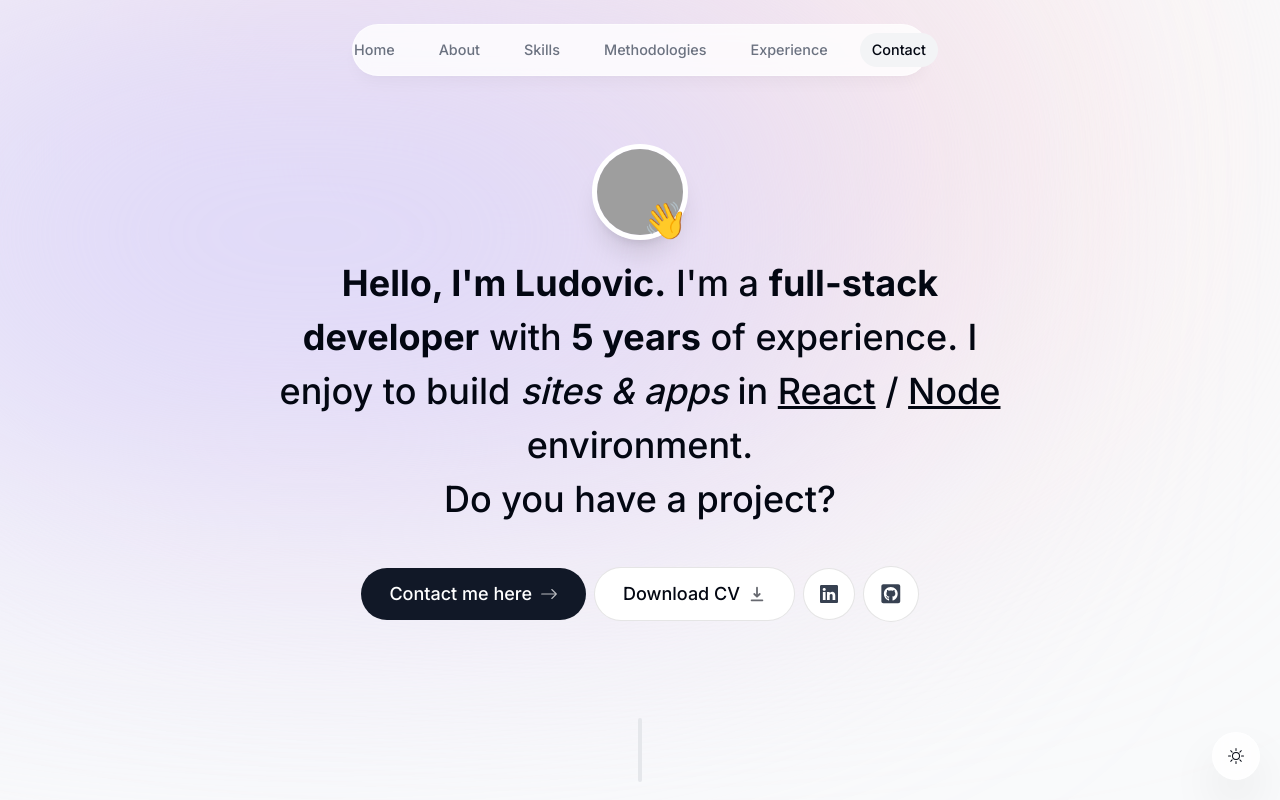
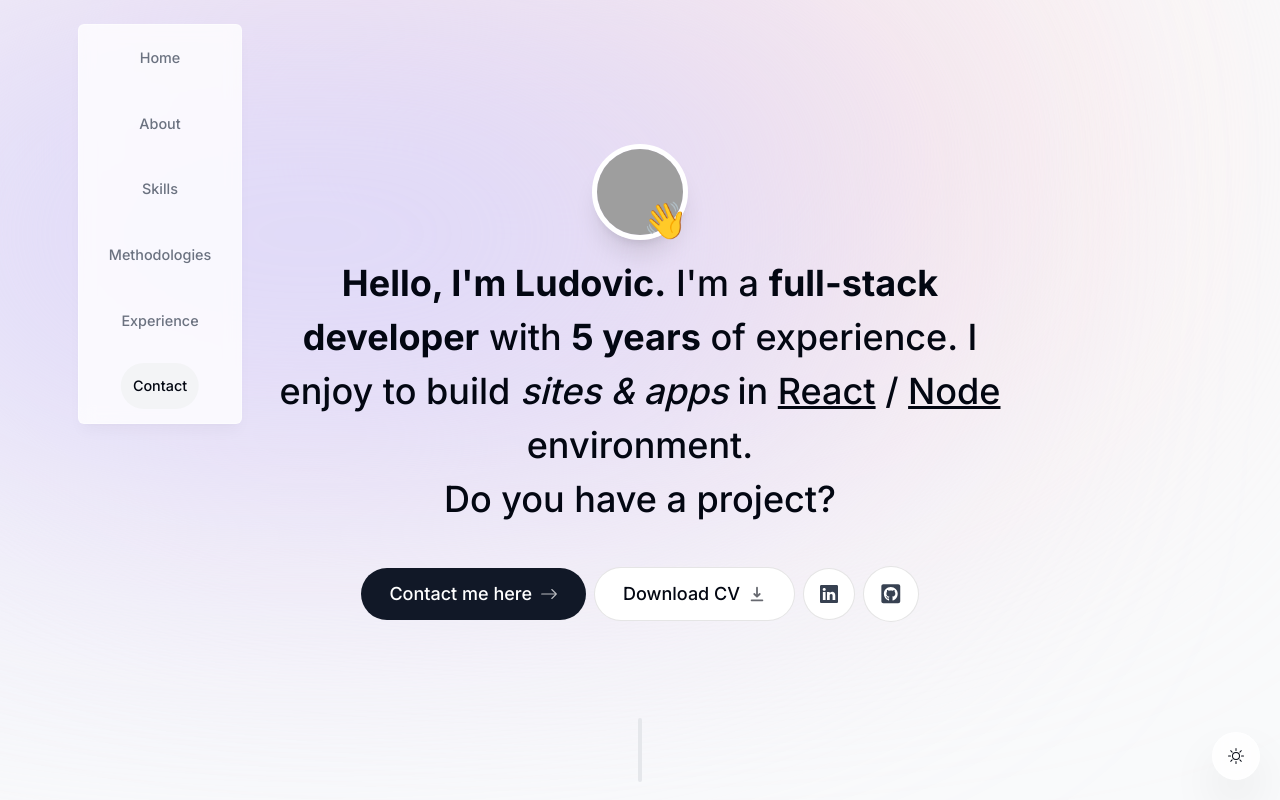
Before and after one commit to ludob78/myportfolio, a Next.js app: page / in a window 1280 px wide. Shown: the top 800 px of the page. Built offline with nearby package versions, Linux system fonts and the light colour scheme; grey boxes are pictures that could not be loaded.

Commit message:
change order menu on large screen

```diff
--- a/app/page.tsx
+++ b/app/page.tsx
@@ -2,7 +2,7 @@
 import Contact from "@/components/contact";
 import Experience from "@/components/experience";
 import Intro from "@/components/intro";
-import Projects from "@/components/projects";
+// import Projects from "@/components/projects";
 import SectionDivider from "@/components/section-divider";
 import Skills from "@/components/skills";
 import Methodology from "@/components/methodology";
--- a/components/header.tsx
+++ b/components/header.tsx
@@ -14,13 +14,13 @@
   return (
     <header className="z-[999] relative">
       <motion.div
-        className="fixed top-0 left-1/2 h-[4.5rem] w-full rounded-none border border-white border-opacity-40 bg-white bg-opacity-80 shadow-lg shadow-black/[0.03] backdrop-blur-[0.5rem] sm:top-6 sm:h-[3.25rem] sm:w-[36rem] sm:rounded-full dark:bg-gray-950 dark:border-black/40 dark:bg-opacity-75"
+        className="fixed top-0 left-1/2 h-[4.5rem] w-full rounded-none border border-white border-opacity-40 bg-white bg-opacity-80 shadow-lg lg:w-[10.25rem] lg:h-[25rem] lg:left-[10rem] shadow-black/[0.03] backdrop-blur-[0.5rem] sm:top-6 sm:h-[3.25rem] sm:w-[40rem] sm:rounded-full lg:rounded-md dark:bg-gray-950 dark:border-black/40 dark:bg-opacity-75"
         initial={{ y: -100, x: "-50%", opacity: 0 }}
         animate={{ y: 0, x: "-50%", opacity: 1 }}
       ></motion.div>
 
-      <nav className="flex fixed top-[0.15rem] left-1/2 h-12 -translate-x-1/2 py-2 sm:top-[1.7rem] sm:h-[initial] sm:py-0">
-        <ul className="flex w-[22rem] flex-wrap items-center justify-center gap-y-1 text-[0.9rem] font-medium text-gray-500 sm:w-[initial] sm:flex-nowrap sm:gap-5">
+      <nav className="flex fixed top-[0.15rem] left-1/2 h-12 -translate-x-1/2 py-2 sm:top-[1.7rem] lg:left-[10rem] sm:h-[initial] sm:py-0">
+        <ul className="flex w-[22rem] flex-wrap items-center justify-center gap-y-1 text-[0.9rem] font-medium text-gray-500 sm:w-[initial] sm:flex-nowrap sm:gap-5 md:flex lg:flex-col lg:m-2">
           {links.map((link) => (
             <motion.li
               className="h-3/4 flex items-center justify-center relative"
--- a/components/methodology.tsx
+++ b/components/methodology.tsx
@@ -25,7 +25,7 @@
 
   return (
     <section
-      id="methodologies"
+      id="methodology"
       ref={ref}
       className="mb-28 max-w-[53rem] scroll-mt-28 text-center sm:mb-40"
     >
--- a/components/projects.tsx
+++ b/components/projects.tsx
@@ -7,7 +7,8 @@
 import { useSectionInView } from "@/lib/hooks";
 
 export default function Projects() {
-  const { ref } = useSectionInView("Projects", 0.5);
+  const { ref } = useSectionInView("Home", 0.5);
+  // const { ref } = useSectionInView("Projects", 0.5);
 
   return (
     <section ref={ref} id="projects" className="scroll-mt-28 mb-28">
```
Also changed, not shown: 1 other file (tests, documents, lock files or other folders).
